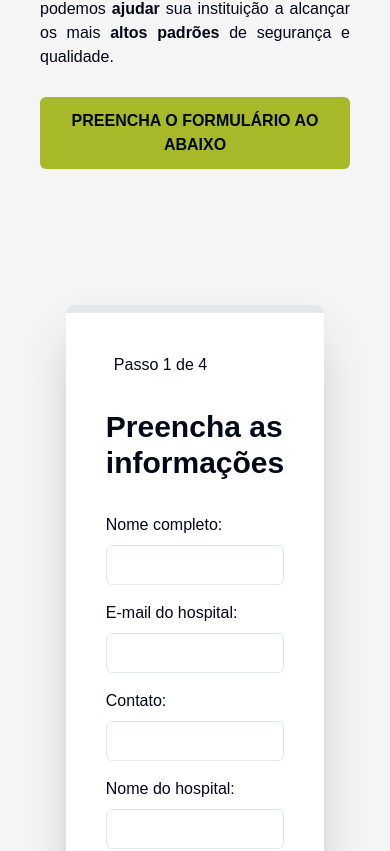
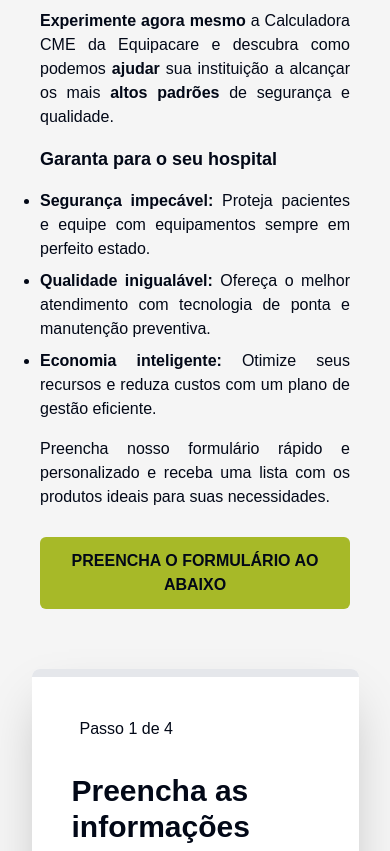
Before and after one commit to eliasacneto/web-cme, a React (Vite) app: page / in a window 390 px wide. Shown: the part 2073-2924 px from the top of the page. Built offline with nearby package versions, Linux system fonts and the light colour scheme.

Commit message:
form margin adjusted on mobile and lg screens

```diff
--- a/package.json
+++ b/package.json
@@ -19,6 +19,7 @@
     "@radix-ui/react-label": "^2.1.0",
     "@radix-ui/react-radio-group": "^1.2.0",
     "@radix-ui/react-select": "^2.1.0",
+    "axios": "^1.7.2",
     "class-variance-authority": "^0.7.0",
     "clsx": "^2.1.1",
     "lucide-react": "^0.395.0",
--- a/src/components/formSection.tsx
+++ b/src/components/formSection.tsx
@@ -4,10 +4,10 @@ import StepForm from "./stepForm";
 const FormSection = () => {
   return (
     <div
-      className="flex flex-col lg:flex-row items-center lg:justify-around lg:gap-0 lg:px-40 lg:py-1
-     gap-10 bg-neutral-100 py-10 px-10"
+      className="flex flex-col lg:flex-row  items-center lg:items-start lg:justify-around lg:gap-0 lg:px-40 lg:py-1
+     gap-5 bg-neutral-100 py-5 "
     >
-      <div className="flex flex-col lg:w-[60%] ">
+      <div className="flex flex-col items-start lg:w-[60%] px-10 mt-20 ">
         <h1 className="text-3xl font-bold text-black  lg:min-w-[80%] lg:w-[80%]">
           Pronto para otimizar a esterilização de seus {""}
           <u className="underline-offset-8 decoration-[#A4BA25]">
@@ -20,6 +20,27 @@ const FormSection = () => {
           Equipacare e descubra como podemos <strong>ajudar</strong> sua
           instituição a alcançar os mais <strong>altos padrões</strong> de
           segurança e qualidade.
+        </p>
+        <p className="mt-4 text-lg lg:text-2xl antialiased font-bold  lg:min-w-[80%] lg:w-[60%] text-left">
+          Garanta para o seu hospital
+        </p>
+        <ul className="mt-4 text-base lg:text-lg antialiased  lg:min-w-[80%] lg:w-[60%] text-justify flex flex-col gap-2 list-disc">
+          <li>
+            <strong>Segurança impecável:</strong> Proteja pacientes e equipe com
+            equipamentos sempre em perfeito estado.
+          </li>
+          <li>
+            <strong>Qualidade inigualável:</strong> Ofereça o melhor atendimento
+            com tecnologia de ponta e manutenção preventiva.
+          </li>
+          <li>
+            <strong>Economia inteligente:</strong> Otimize seus recursos e
+            reduza custos com um plano de gestão eficiente.
+          </li>
+        </ul>
+        <p className="mt-4 text-base lg:text-lg antialiased  lg:min-w-[80%] lg:w-[60%] text-justify">
+          Preencha nosso formulário rápido e personalizado e receba uma lista
+          com os produtos ideais para suas necessidades.
         </p>
         <div className="mt-7 hidden md:inline-flex">
           <GreenButton
@@ -34,7 +55,7 @@ const FormSection = () => {
           />
         </div>
       </div>
-      <div className="flex items-center justify-center lg:w-[60%]">
+      <div className="flex items-center justify-center w-[90%] lg:w-[50%]">
         <StepForm />
       </div>
     </div>
--- a/src/components/stepForm.tsx
+++ b/src/components/stepForm.tsx
@@ -88,7 +88,7 @@ const StepForm: React.FC = () => {
   };
 
   return (
-    <div className="mx-8 max-w-xl w-full mt-24 mb-24 rounded-lg shadow-2xl bg-white overflow-hidden z-10">
+    <div className=" w-full mt-10 mb-24 rounded-lg shadow-2xl bg-white overflow-hidden mx-3 z-10">
       <div className="h-2 bg-gray-200 w-full overflow-hidden">
         <div
           style={{ width: `${(formStep / STEPS_AMOUNT) * 100}%` }}
```
Also changed, not shown: 1 other file (tests, documents, lock files or other folders).
